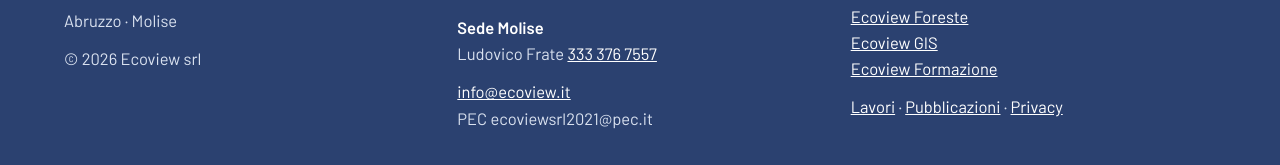
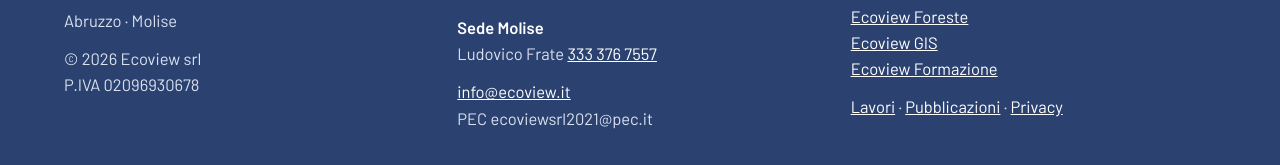
Before and after one commit to ecoview-srl/ecoview.it, a plain HTML site: page index.html in a window 1280 px wide. Shown: the part 3549-3714 px from the top of the page. Drawn offline with Linux system fonts and the light colour scheme.

Commit message:
Footer: P.IVA Ecoview srl
Co-Authored-By: Claude Opus 5.5 <noreply@anthropic.com>
Claude-Session: https://claude.ai/code/session_01T1NnCLnRjvemmtTZmEkAQg

```diff
--- a/index.html
+++ b/index.html
@@ -209,7 +209,7 @@ footer a{color:#fff}footer b{color:#fff;font-weight:600}footer .nw{white-space:n
 </nav></div></header>
 <main id="app"></main>
 <footer class="band"><div class="wrap">
-<div><p style="margin-bottom:8px"><img src="img/logo-ecoview-claim.png" alt="Ecoview – Ambiente · Pianificazione · Foreste · GIS" style="width:220px;max-width:100%;background:#fff;padding:8px 10px;border-radius:5px"></p><p>Abruzzo · Molise</p><p>© 2026 Ecoview srl</p></div>
+<div><p style="margin-bottom:8px"><img src="img/logo-ecoview-claim.png" alt="Ecoview – Ambiente · Pianificazione · Foreste · GIS" style="width:220px;max-width:100%;background:#fff;padding:8px 10px;border-radius:5px"></p><p>Abruzzo · Molise</p><p>© 2026 Ecoview srl<br>P.IVA 02096930678</p></div>
 <div><h3>Contatti</h3><p><b>Sede Abruzzo</b><br><span class="nw">Mauro Fabrizio <a href="tel:+393479359447">347 935 9447</a></span></p><p><b>Sede Molise</b><br><span class="nw">Ludovico Frate <a href="tel:+393333767557">333 376 7557</a></span></p><p><a href="mailto:info@ecoview.it">info@ecoview.it</a><br><span class="nw">PEC ecoviewsrl2021@pec.it</span></p></div>
 <div><h3>Attività</h3><p><a href="#ecoview-ambiente">Ecoview Ambiente</a><br><a href="#ecoview-pianificazione">Ecoview Pianificazione</a><br><a href="#ecoview-foreste">Ecoview Foreste</a><br><a href="#ecoview-gis">Ecoview GIS</a><br><a href="#ecoview-formazione">Ecoview Formazione</a></p><p><a href="#esperienze">Lavori</a> · <a href="#pubblicazioni">Pubblicazioni</a> · <a href="#privacy-policy">Privacy</a></p></div>
 </div></footer>
```
